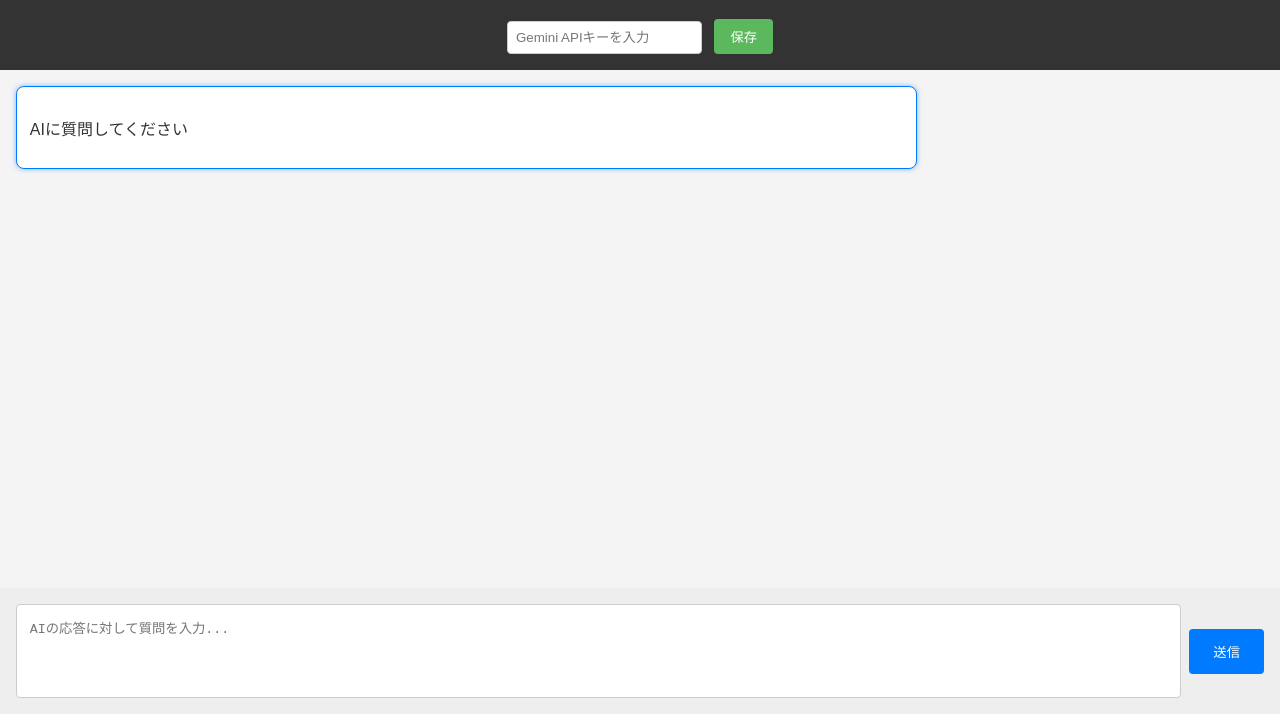
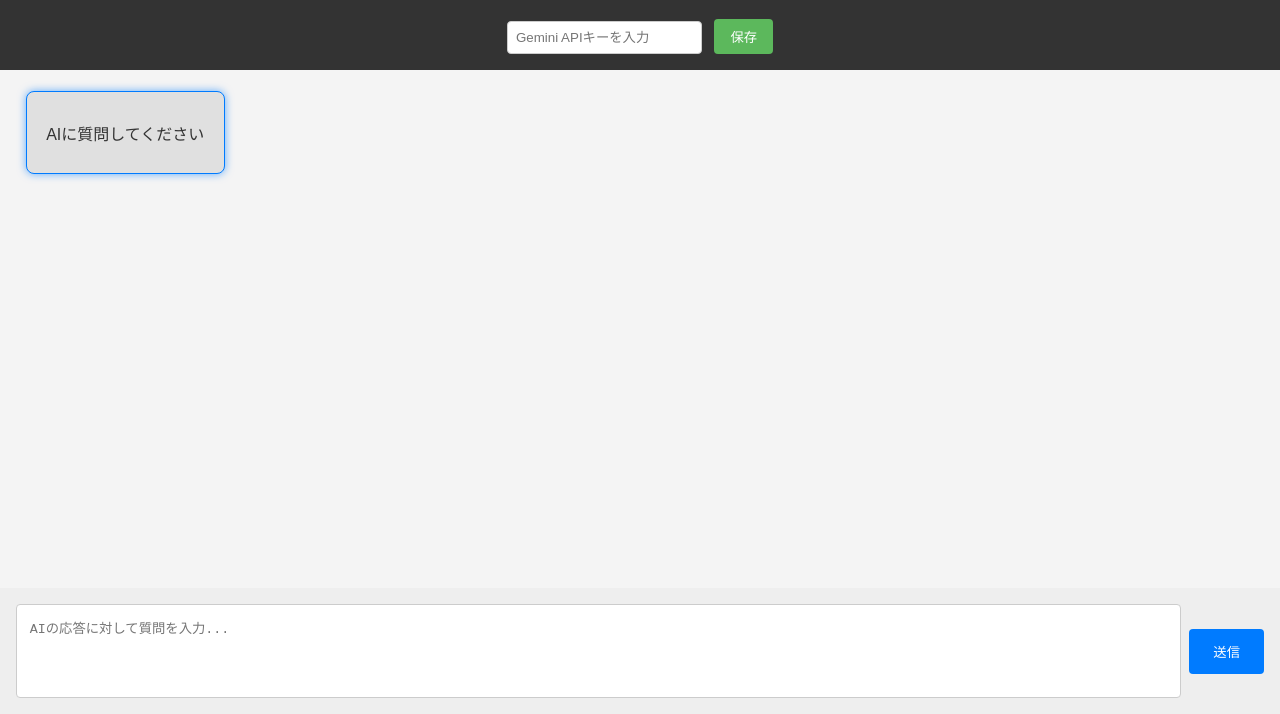
Before and after one commit to nyanko3141592/TreeAIChat, a website built with Vite: page index.html in a window 1280 px wide. Shown: the part 86-800 px from the top of the page. Built offline with nearby package versions, Linux system fonts and the light colour scheme; some packages are replaced by stand-ins of ours.

Commit message:
スタイルと機能の改善: チャットメッセージの表示方法を変更し、SVG接続線の描画機能を追加。CSSでメッセージのスタイルを調整し、DOM構造を見直してインデントや子ノードの表示を改善。

```diff
--- a/src/main.js
+++ b/src/main.js
@@ -36,37 +36,57 @@ const findNodeById = (nodeId, nodes = chatHistory) => {
 /**
  * 会話ノードをチャットコンテナに表示します。
  * @param {object} node 表示する会話ノード
- * @param {HTMLElement} parentElement このノードの親となるHTML要素（ツリー表示用）
+ * @param {HTMLElement} parentDomElement このノードの親となるHTML要素（ツリー表示用）
  * @param {number} indentLevel インデントレベル（ツリー表示用）
  */
-const displayMessageNode = (node, parentElement, indentLevel = 0) => {
-  const messageDiv = document.createElement('div');
-  messageDiv.classList.add('message');
-  messageDiv.classList.add(node.type === 'user' ? 'user-message' : 'ai-message');
-  messageDiv.dataset.nodeId = node.id;
-  messageDiv.style.marginLeft = `${indentLevel * 20}px`; // インデントで階層を表現
+const displayMessageNode = (node, parentDomElement, indentLevel = 0) => {
+  // ノード全体をラップするdiv (message-node-wrapper)
+  const nodeWrapper = document.createElement('div');
+  nodeWrapper.classList.add('message-node-wrapper');
+  // インデントはラッパーに適用（レイアウトに応じて調整が必要）
+  // nodeWrapper.style.marginLeft = `${indentLevel * 20}px`;
+
+  // メッセージ本体を表示するdiv (message-content)
+  const messageContentDiv = document.createElement('div');
+  messageContentDiv.classList.add('message');
+  messageContentDiv.classList.add(node.type === 'user' ? 'user-message' : 'ai-message');
+  messageContentDiv.dataset.nodeId = node.id;
+  messageContentDiv.id = `msg-${node.id}`; // DOM id を設定
+  // is-child, has-children クラスは messageContentDiv につけるか nodeWrapper につけるか検討
+  if (indentLevel > 0) messageContentDiv.classList.add('is-child');
+  if (node.children && node.children.length > 0) messageContentDiv.classList.add('has-children');
 
   const p = document.createElement('p');
   p.textContent = node.text;
-  messageDiv.appendChild(p);
+  messageContentDiv.appendChild(p);
 
   if (node.id === selectedNodeId) {
-    messageDiv.classList.add('selected-node');
+    messageContentDiv.classList.add('selected-node');
   }
 
-  messageDiv.addEventListener('click', (event) => {
+  messageContentDiv.addEventListener('click', (event) => {
     event.stopPropagation();
     selectedNodeId = node.id;
-    renderChatTree(); // ハイライト更新のために再描画
-    updateInputAreaPlaceholder(); // 入力エリアのプレースホルダー更新
+    renderChatTree();
+    updateInputAreaPlaceholder();
     console.log(`Node selected: ${selectedNodeId}`);
   });
 
-  parentElement.appendChild(messageDiv);
+  nodeWrapper.appendChild(messageContentDiv);
 
+  // 子ノード群のためのコンテナ (children-container)
   if (node.children && node.children.length > 0) {
-    node.children.forEach(childNode => displayMessageNode(childNode, parentElement, indentLevel + 1));
+    const childrenContainer = document.createElement('div');
+    childrenContainer.classList.add('children-container');
+    // childrenContainer.style.marginLeft = `${(indentLevel + 1) * 20}px`; // 子コンテナのインデント例
+
+    node.children.forEach((childNode) => {
+      displayMessageNode(childNode, childrenContainer, indentLevel + 1);
+    });
+    nodeWrapper.appendChild(childrenContainer);
   }
+
+  parentDomElement.appendChild(nodeWrapper);
 };
 
 /**
@@ -75,7 +95,85 @@ const displayMessageNode = (node, parentElement, indentLevel = 0) => {
 const renderChatTree = () => {
   const chatContainer = document.getElementById('chat-container');
   chatContainer.innerHTML = ''; // 既存の表示をクリア
-  chatHistory.forEach(rootNode => displayMessageNode(rootNode, chatContainer, 0));
+
+  // SVGコンテナを準備 (存在しなければ作成)
+  let svgContainer = document.getElementById('connection-lines-svg');
+  if (!svgContainer) {
+    svgContainer = document.createElementNS('http://www.w3.org/2000/svg', 'svg');
+    svgContainer.id = 'connection-lines-svg';
+    // chatContainer.appendChild(svgContainer); // chatContainerの子として追加
+    // SVGを最前面、しかしインタラクションを阻害しないようにする。main#chat-container の子として追加。
+    // chatContainer の最初の子要素として追加することで、z-indexの問題を回避しやすくする。
+    chatContainer.insertBefore(svgContainer, chatContainer.firstChild);
+  }
+  svgContainer.innerHTML = ''; // 既存の線をクリア
+
+  // DOMにノードを追加
+  chatHistory.forEach(rootNode => {
+    displayMessageNode(rootNode, chatContainer, 0);
+  });
+
+  // 接続線を描画 (DOMが構築された後)
+  // setTimeout を使って、DOMのレンダリングが完了するのを少し待つ (確実性の向上)
+  setTimeout(drawConnections, 0);
+};
+
+/**
+ * 会話ノード間の接続線を描画します。
+ */
+const drawConnections = () => {
+  const svgContainer = document.getElementById('connection-lines-svg');
+  if (!svgContainer) return;
+
+  // chatContainer のスクロール状態やサイズを考慮してSVGの viewBox や大きさを設定
+  const chatRect = document.getElementById('chat-container').getBoundingClientRect();
+  const scrollWidth = document.getElementById('chat-container').scrollWidth;
+  const scrollHeight = document.getElementById('chat-container').scrollHeight;
+  svgContainer.setAttribute('viewBox', `0 0 ${scrollWidth} ${scrollHeight}`);
+  svgContainer.style.width = `${scrollWidth}px`;
+  svgContainer.style.height = `${scrollHeight}px`;
+
+  const drawLine = (x1, y1, x2, y2) => {
+    const line = document.createElementNS('http://www.w3.org/2000/svg', 'line');
+    line.setAttribute('x1', x1);
+    line.setAttribute('y1', y1);
+    line.setAttribute('x2', x2);
+    line.setAttribute('y2', y2);
+    line.setAttribute('stroke', '#555');
+    line.setAttribute('stroke-width', '2');
+    svgContainer.appendChild(line);
+  };
+
+  // chatHistory を再帰的に走査して線を描画
+  const traverseAndDraw = (nodes, parentNodeElement = null) => {
+    nodes.forEach(node => {
+      const nodeElement = document.getElementById(`msg-${node.id}`);
+      if (!nodeElement) return;
+
+      const nodeRect = nodeElement.getBoundingClientRect();
+      // chatContainer基準の相対座標に変換
+      const nodeCenterX = nodeElement.offsetLeft + nodeRect.width / 2;
+      const nodeTopY = nodeElement.offsetTop;
+      const nodeBottomY = nodeElement.offsetTop + nodeRect.height;
+
+      if (parentNodeElement) {
+        const parentRect = parentNodeElement.getBoundingClientRect();
+        const parentCenterX = parentNodeElement.offsetLeft + parentRect.width / 2;
+        const parentBottomY = parentNodeElement.offsetTop + parentRect.height;
+
+        // 親ノードの下中央から子ノードの上中央へ線を引く
+        drawLine(parentCenterX, parentBottomY, nodeCenterX, nodeTopY);
+      }
+
+      if (node.children && node.children.length > 0) {
+        // 子コンテナではなく、個々の子メッセージ要素に対して線を引くため、
+        // 再帰呼び出しの際に親として現在の nodeElement を渡す
+        traverseAndDraw(node.children, nodeElement);
+      }
+    });
+  };
+
+  traverseAndDraw(chatHistory);
 };
 
 /**
--- a/style.css
+++ b/style.css
@@ -43,38 +43,72 @@ main#chat-container {
   flex-grow: 1;
   padding: 1rem;
   overflow-y: auto;
+  overflow-x: auto;
+  display: flex;
+  flex-direction: column;
+  align-items: flex-start;
+  position: relative;
+}
+
+#connection-lines-svg {
+  position: absolute;
+  top: 0;
+  left: 0;
+  width: 100%;
+  height: 100%;
+  pointer-events: none;
+  z-index: 0;
+}
+
+.message-node-wrapper {
+  display: flex;
+  flex-direction: column;
+  align-items: center;
+  margin-bottom: 20px;
+  padding: 5px;
+}
+
+.children-container {
+  display: flex;
+  flex-direction: row;
+  justify-content: center;
+  margin-top: 10px;
 }
 
 .message {
-  padding: 0.8rem;
-  margin-bottom: 0.5rem;
+  padding: 0.8rem 1.2rem;
+  margin: 0 5px;
   border-radius: 8px;
-  max-width: 70%;
   word-wrap: break-word;
+  overflow-wrap: break-word;
+  white-space: normal;
   cursor: pointer;
-  border: 2px solid transparent;
-  transition: border-color 0.3s ease;
+  border: 1px solid #ccc;
+  background-color: #fff;
+  text-align: center;
+  min-width: 100px;
+  max-width: 250px;
+  display: inline-block;
+  vertical-align: top;
 }
 
 .message:hover {
-  border-color: #ddd;
+  border-color: #999;
 }
 
 .selected-node {
   border-color: #007bff !important;
-  box-shadow: 0 0 5px rgba(0, 123, 255, 0.5);
+  box-shadow: 0 0 8px rgba(0, 123, 255, 0.6);
 }
 
 .user-message {
   background-color: #dcf8c6;
-  margin-left: auto;
-  text-align: right;
+  border-color: #a3e9a4;
 }
 
 .ai-message {
-  background-color: #fff;
-  border: 1px solid #eee;
-  margin-right: auto;
+  background-color: #e0e0e0;
+  border-color: #bdbdbd;
 }
 
 footer {
```
